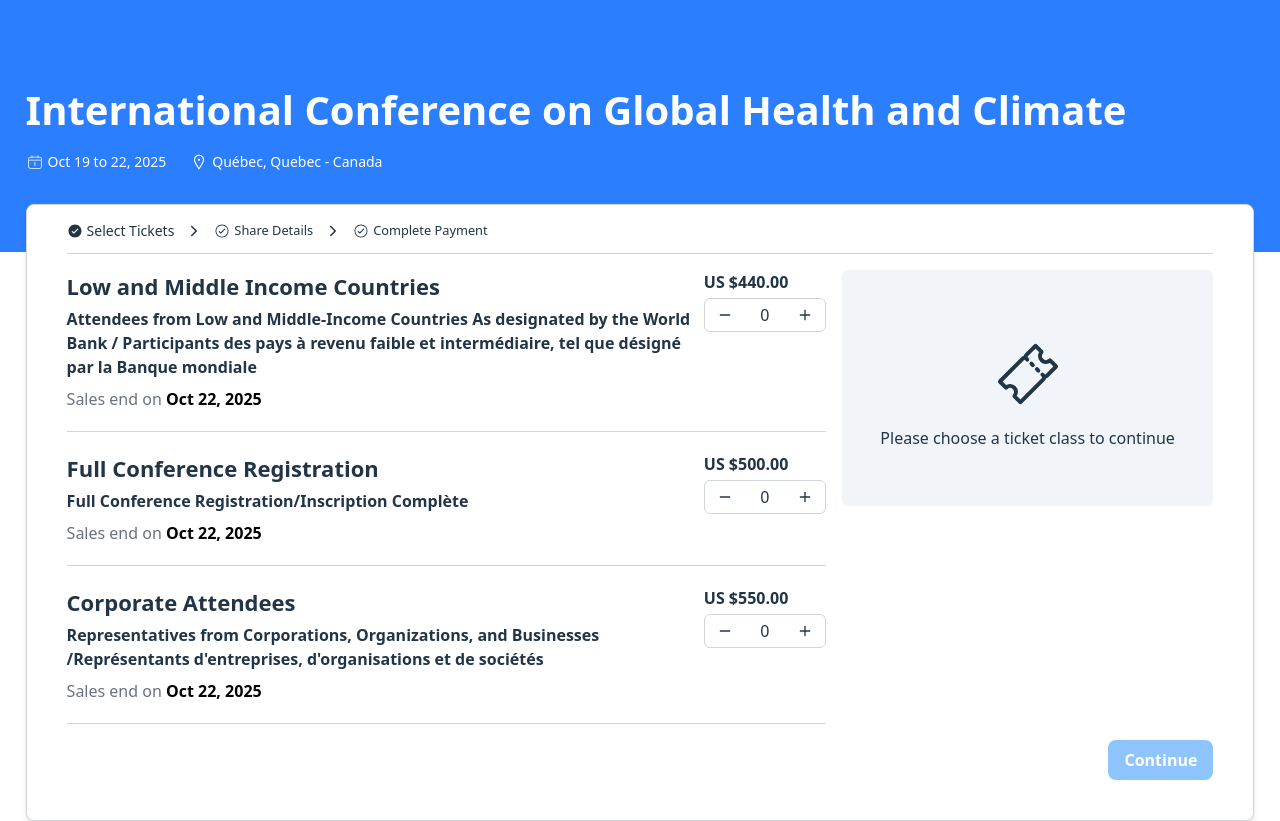
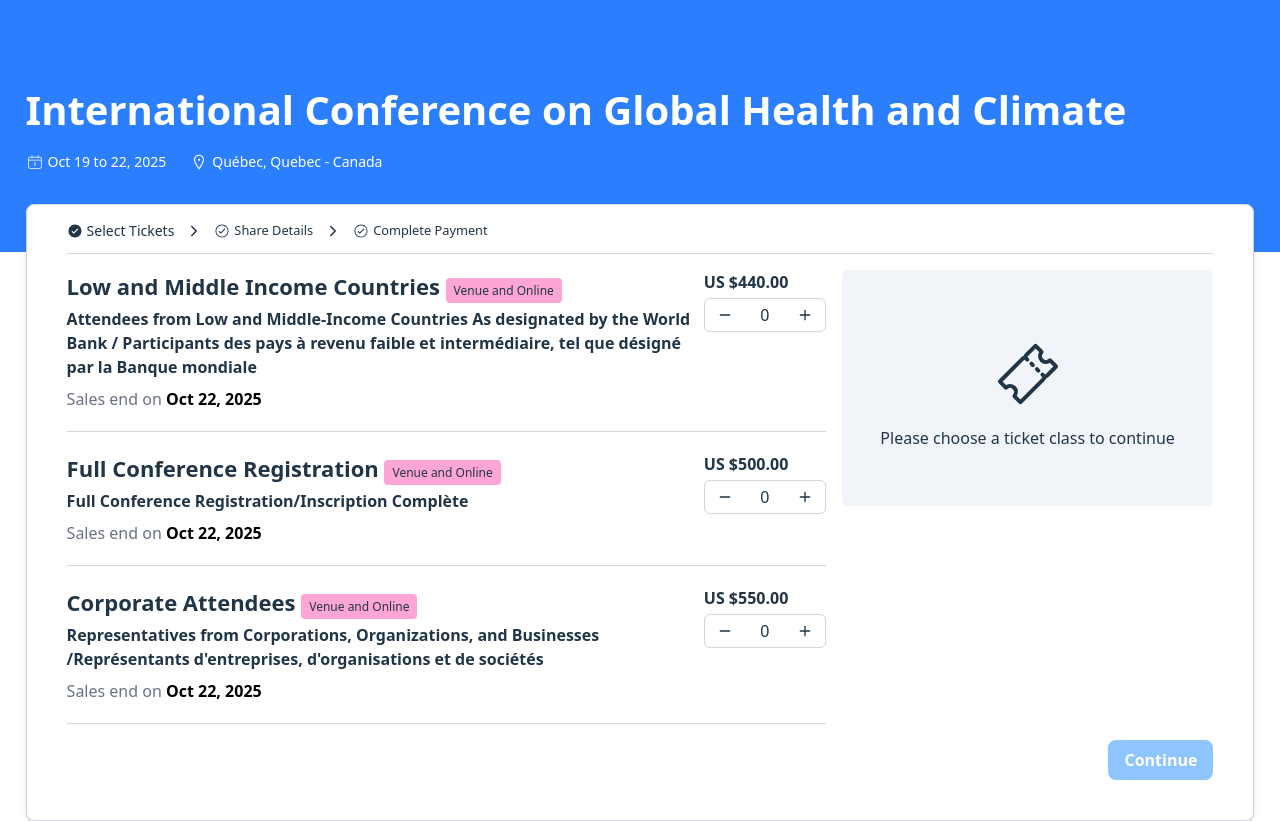
Before and after one commit to mehedy201/Tickets-Sales-With-Braintree-Payment, a React (Vite) app: page / in a window 1280 px wide. Built offline with nearby package versions, Linux system fonts and the light colour scheme; no server answers.

Commit message:
update ticketsComponenets

```diff
--- a/src/pages/TicketSaleLandingPage/TicketsComponts/TicketsComponents.jsx
+++ b/src/pages/TicketSaleLandingPage/TicketsComponts/TicketsComponents.jsx
@@ -34,7 +34,7 @@ const TicketsComponents = () => {
                     {/* Low and Middle Income Countries____________________________________________ */}
                     <div className='sm:flex gap-2 justify-between pb-5 border-b-1 border-gray-300'>
                         <div>
-                            <h2 className='text-[18px] md:text-[22px] font-bold pb-1'>Low and Middle Income Countries</h2>
+                            <h2 className='text-[18px] md:text-[22px] font-bold pb-1'>Low and Middle Income Countries <span className="bg-pink-300 text-xs font-light px-2 py-1 rounded">Venue and Online</span></h2>
                             <h5 className='text-[14px] md:text-[16px] font-semibold pb-2'>Attendees from Low and Middle-Income Countries As designated by the World Bank / Participants des pays à revenu faible et intermédiaire, tel que désigné par la Banque mondiale</h5>
                             <p className='text-gray-500'>Sales end on <span className='font-bold text-black'>Oct 22, 2025</span></p>
                         </div>
@@ -67,7 +67,7 @@ const TicketsComponents = () => {
                     {/* Full Conference Registration____________________________________________ */}
                     <div className='sm:flex gap-2 justify-between py-5 border-b-1 border-gray-300'>
                         <div>
-                            <h2 className='text-[18px] md:text-[22px] font-bold pb-1 '>Full Conference Registration</h2>
+                            <h2 className='text-[18px] md:text-[22px] font-bold pb-1 '>Full Conference Registration <span className="bg-pink-300 text-xs font-light px-2 py-1 rounded">Venue and Online</span></h2>
                             <h5 className='text-[14px] md:text-[16px] font-semibold pb-2'>Full Conference Registration/Inscription Complète </h5>
                             <p className='text-gray-500'>Sales end on <span className='font-bold text-black'>Oct 22, 2025</span></p>
                         </div>
@@ -100,7 +100,7 @@ const TicketsComponents = () => {
                     {/* Corporate Attendees____________________________________________ */}
                     <div className='sm:flex gap-2 justify-between py-5 border-b-1 border-gray-300'>
                         <div>
-                            <h2 className='text-[18px] md:text-[22px] font-bold pb-1'>Corporate Attendees</h2>
+                            <h2 className='text-[18px] md:text-[22px] font-bold pb-1'>Corporate Attendees <span className="bg-pink-300 text-xs font-light px-2 py-1 rounded">Venue and Online</span></h2>
                             <h5 className='text-[14px] md:text-[16px] font-semibold pb-2'>Representatives from Corporations, Organizations, and Businesses /Représentants d'entreprises, d'organisations et de sociétés</h5>
                             <p className='text-gray-500'>Sales end on <span className='font-bold text-black'>Oct 22, 2025</span></p>
                         </div>
```
